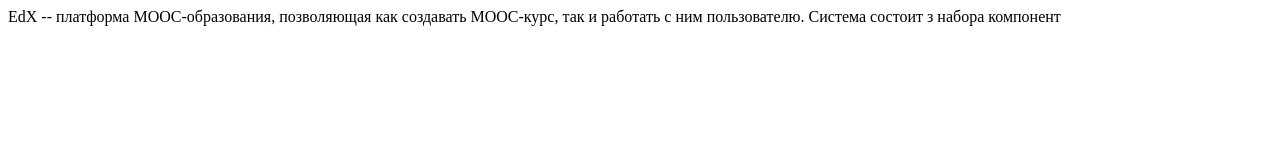
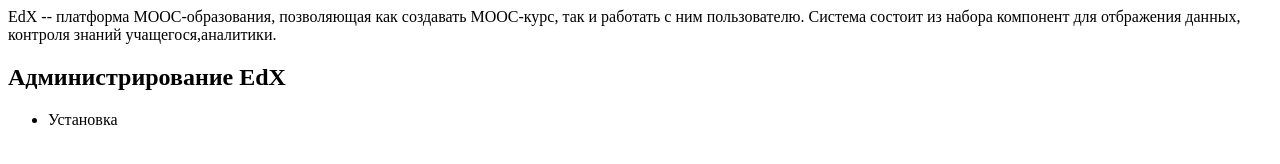
Before and after one commit to Dipolle/edxutils, a plain HTML site: page index.html in a window 1280 px wide. Drawn offline with Linux system fonts and the light colour scheme.

Commit message:
edit index.html

```diff
--- a/index.html
+++ b/index.html
@@ -9,6 +9,11 @@
 	</head>
 	<body>
 	<p>  EdX -- платформа MOOC-образования, позволяющая как создавать MOOC-курс,
- так и работать с ним пользователю.  Система состоит з набора компонент </p>
+ так и работать с ним пользователю.  Система состоит из набора компонент для отбражения данных,
+контроля знаний учащегося,аналитики. </p>
+<h2> Администрирование EdX </h2>
+<ul>
+<li> Установка
+</ul>
 	</body>
 </html>
```
